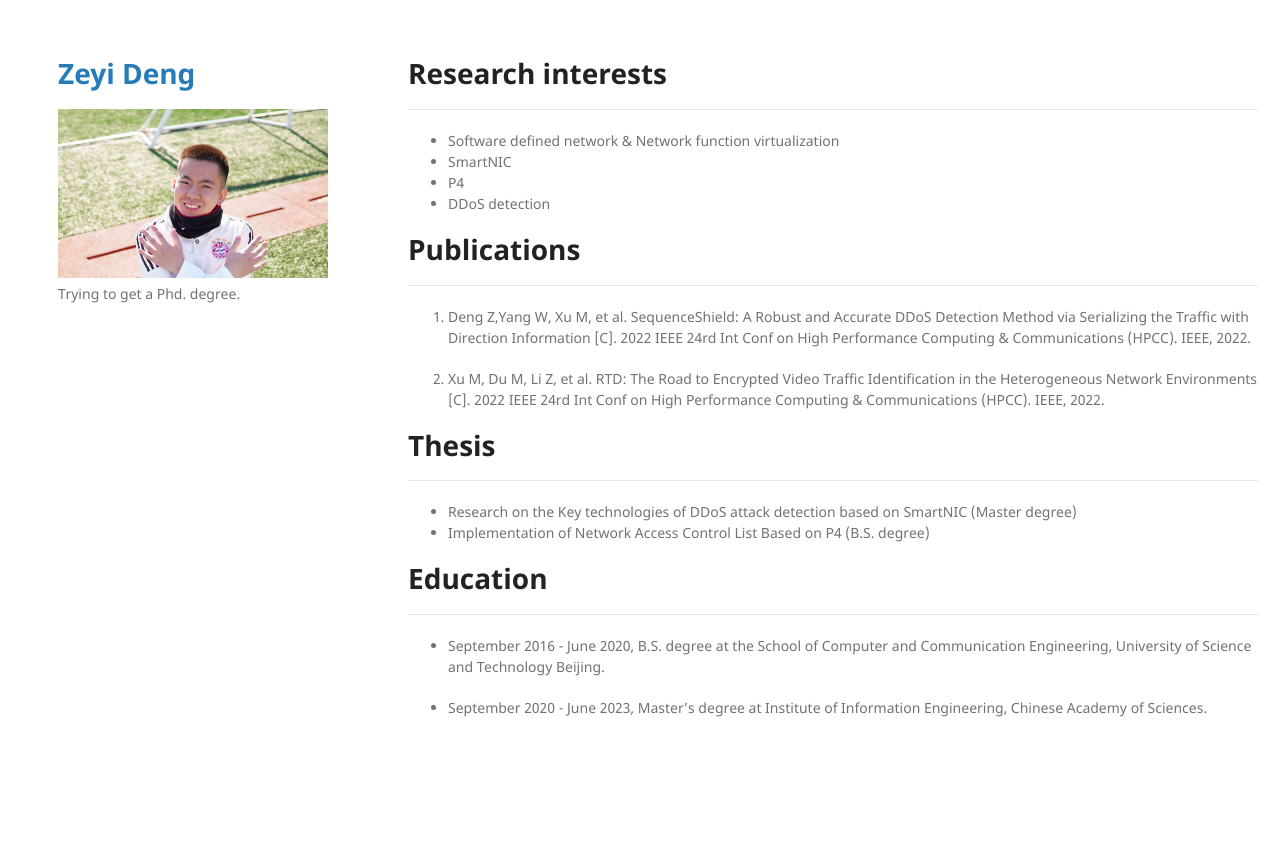
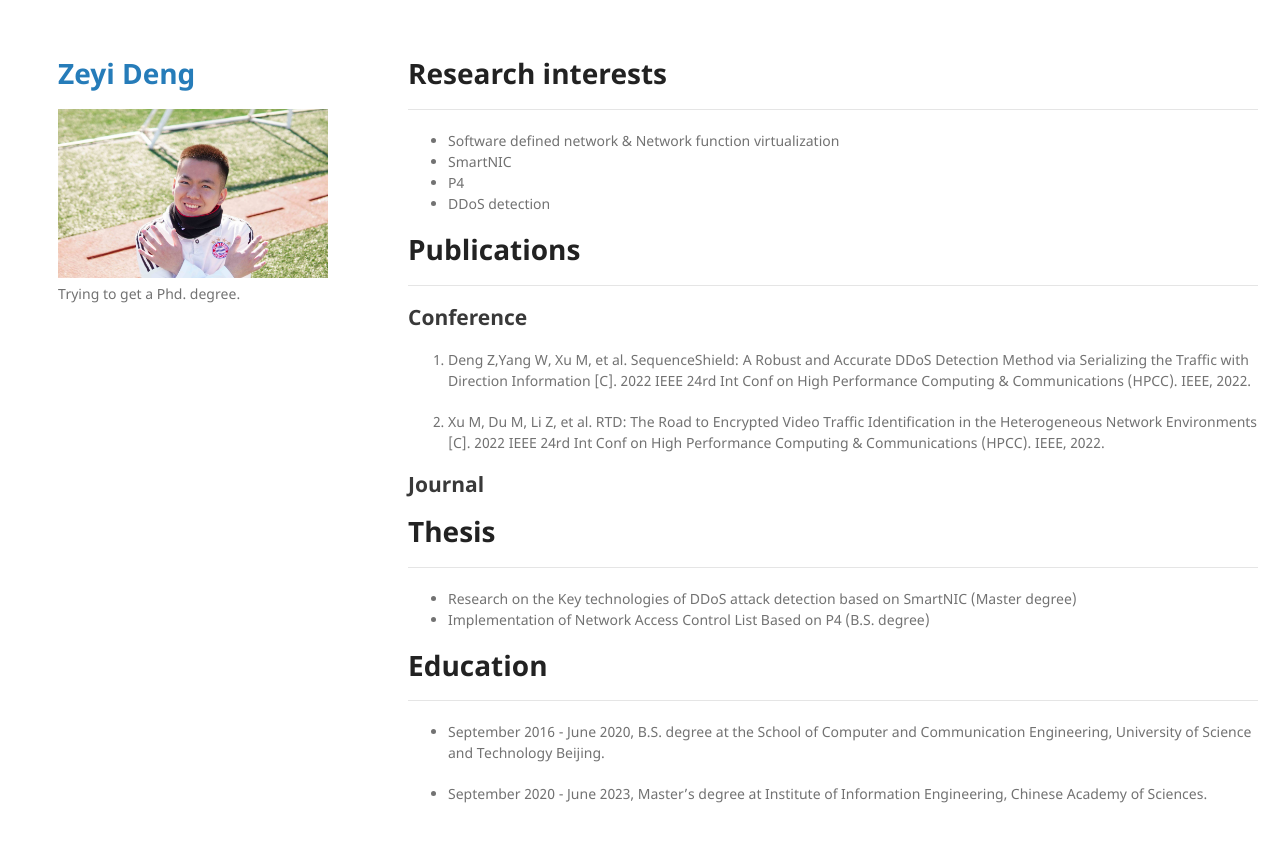
Before and after one commit to DENGZEYI/Blog, a Jekyll site: the page built from index.md, in a window 1280 px wide. Shown: the top 842 px of the page. Built offline with Jekyll 4.4.1, drawn with Linux system fonts in a browser that asks for light colours; our own code applies the rules of GitHub Pages for plain Markdown files.

Commit message:
Update index.md

```diff
--- a/index.md
+++ b/index.md
@@ -11,9 +11,12 @@ layout: default
 
 # Publications
 ---
+## Conference
 1.  Deng Z,Yang W, Xu M, et al. SequenceShield: A Robust and Accurate DDoS Detection Method via Serializing the Traffic with Direction Information [C]. 2022 IEEE 24rd Int Conf on High Performance Computing & Communications (HPCC). IEEE, 2022.
 
 1. Xu M, Du M, Li Z, et al. RTD: The Road to Encrypted Video Traffic Identification in the Heterogeneous Network Environments [C]. 2022 IEEE 24rd Int Conf on High Performance Computing & Communications (HPCC). IEEE, 2022.
+
+## Journal
 
 # Thesis
 ---
```
